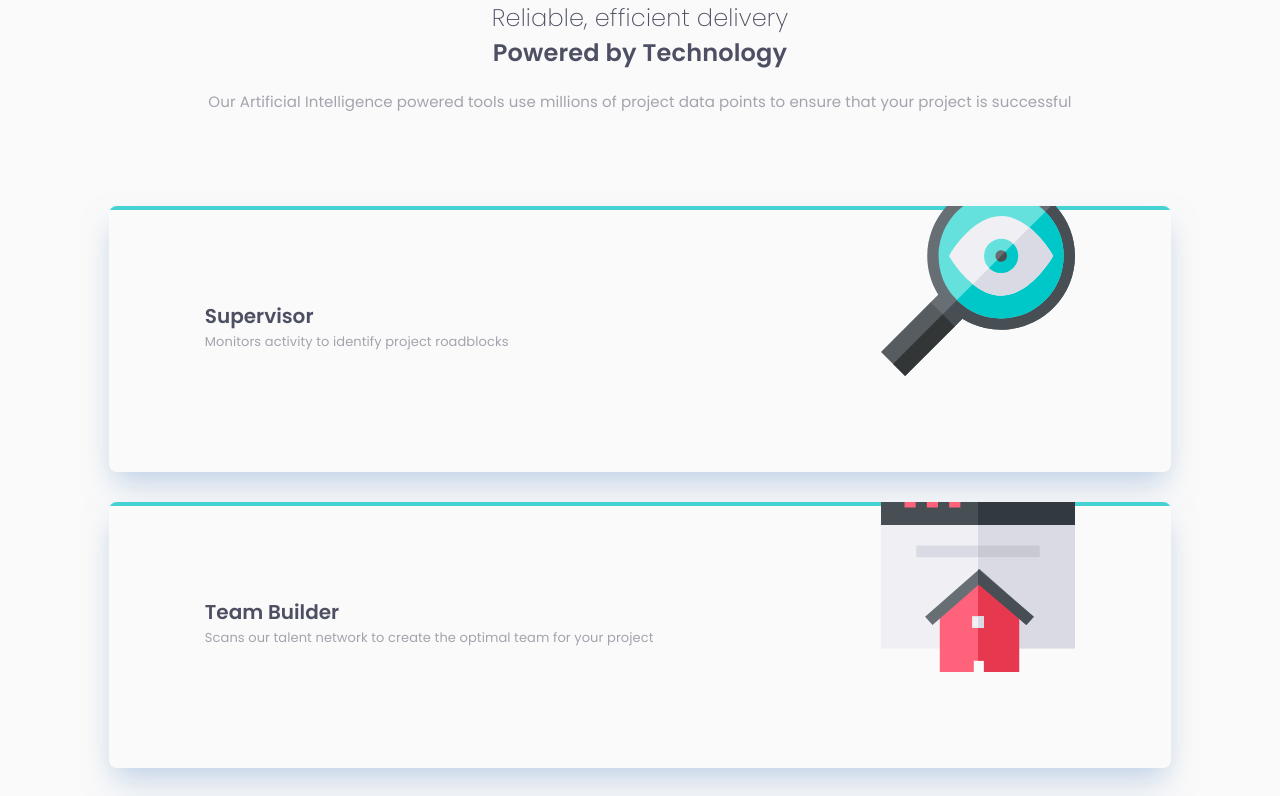
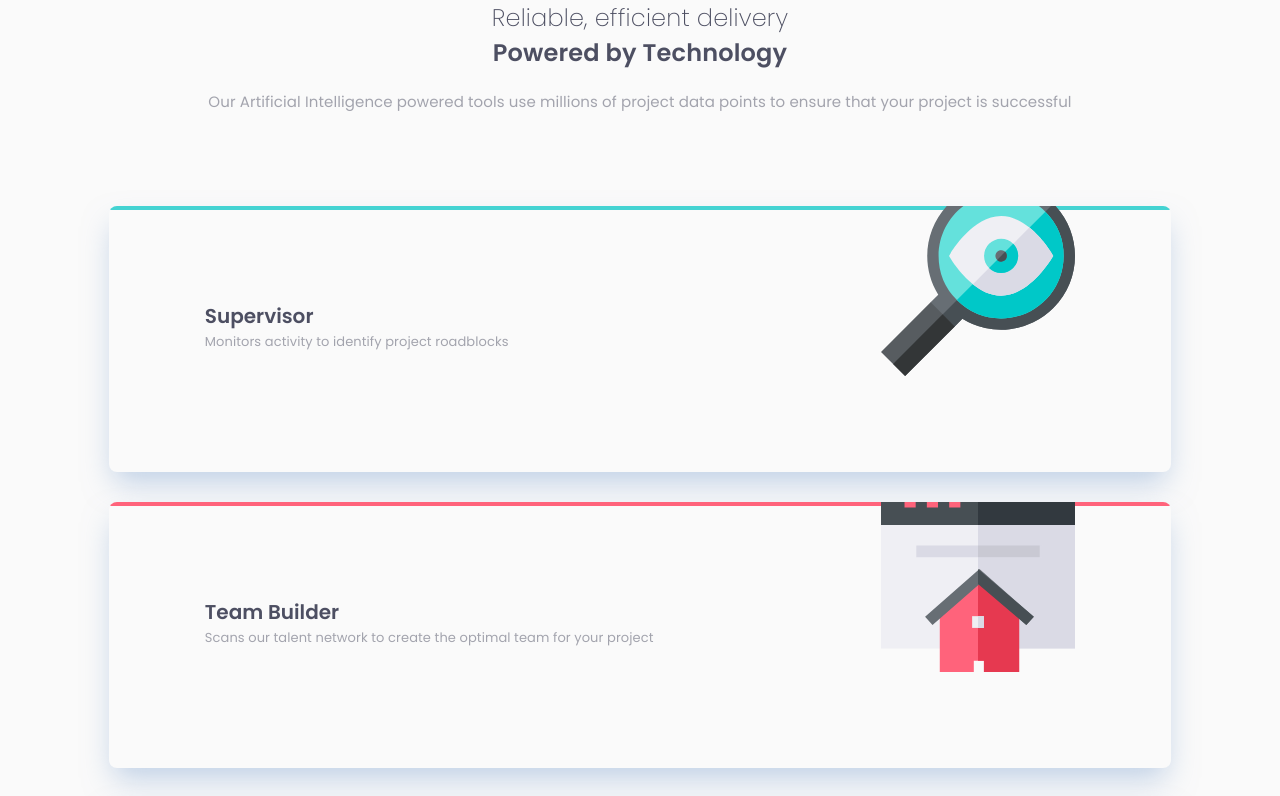
Before and after one commit to waquintero-ia/featureSection, a React (Vite) app: page / in a window 1280 px wide. Shown: the top 796 px of the page. Built offline with nearby package versions, Linux system fonts and the light colour scheme.

Commit message:
add Content component and fixed Card component

```diff
--- a/package.json
+++ b/package.json
@@ -10,6 +10,7 @@
     "preview": "vite preview"
   },
   "dependencies": {
+    "prop-types": "^15.8.1",
     "react": "^18.3.1",
     "react-dom": "^18.3.1"
   },
--- a/src/component/Card.jsx
+++ b/src/component/Card.jsx
@@ -1,65 +1,25 @@
+import card from '../data/card.json'
+import Content from './Content'
+
 const Card = () =>{
   const composition_article = 'grid grid-row-4'
-  const composition_card__container = 'bg-white-100 col-span-1 w-[82.94vw] min-h-[33.28vh] rounded-[8px] shadow-card-shadow overflow-hidden'
-  const composition_card__description = 'relative h-full text-grey-900'
-  const composition_title = 'text-[20px] font-semibold'
-  const composition_description = 'text-[13px] tracking-[0.09px] leading-[170%] opacity-50'
 
   return(
     <>
       <article className={`flow__cards ${composition_article}`}>
-        <div className={`card__container card__cyan ${composition_card__container}`}>
-          <div className={`card__description ${composition_card__description}`}>
-            <h2 className={`title ${composition_title}`}>
-              Supervisor
-            </h2>
-            <p className={`description ${composition_description}`}>
-              Monitors activity to identify project roadblocks
-            </p>
-            <picture className="absolute bottom-0 right-0">
-              <img className="w-[15.2vw]" src="./images/icon-supervisor.svg" alt="Magnifying glass icon with an eye in the middle, observing." />
-            </picture>
-          </div>
-        </div>
-        <div className={`card__container card__cyan ${composition_card__container}`}>
-          <div className={`card__description ${composition_card__description}`}>
-            <h2 className={`title ${composition_title}`}>
-              Team Builder
-            </h2>
-            <p className={`description ${composition_description}`}>
-              Scans our talent network to create the optimal team for your project
-            </p>
-            <picture className="absolute block bottom-0 right-0">
-              <img className="w-[15.2vw]" src="./images/icon-team-builder.svg" alt="Magnifying glass icon with an eye in the middle, observing." />
-            </picture>
-          </div>
-        </div>
-        <div className={`card__container card__cyan ${composition_card__container}`}>
-          <div className={`card__description ${composition_card__description}`}>
-            <h2 className={`title ${composition_title}`}>
-              Karma
-            </h2>
-            <p className={`description ${composition_description}`}>
-              Regularly evaluates our talent to ensure quality
-            </p>
-            <picture className="absolute bottom-0 right-0">
-              <img className="w-[15.2vw]" src="./images/icon-karma.svg" alt="Magnifying glass icon with an eye in the middle, observing." />
-            </picture>
-          </div>
-        </div>
-        <div className={`card__container card__cyan ${composition_card__container}`}>
-          <div className={`card__description ${composition_card__description}`}>
-            <h2 className={`title ${composition_title}`}>
-              Calculator
-            </h2>
-            <p className={`description ${composition_description}`}>
-              Uses data from past projects to provide better delivery estimates
-            </p>
-            <picture className="absolute bottom-0 right-0">
-              <img className="w-[15.2vw]" src="./images/icon-calculator.svg" alt="Magnifying glass icon with an eye in the middle, observing." />
-            </picture>
-          </div>
-        </div>
+        {
+          card.map(card => (
+            <Content
+              key={card.title}
+              title={card.title}
+              description={card.description}
+              image={card.image}
+              alt={card.alt}
+              color={card.color}
+              position={card.position}
+            />
+          ))
+        }
       </article>
     </>
   )
--- /dev/null
+++ b/src/component/Content.jsx
@@ -0,0 +1,37 @@
+import PropTypes from 'prop-types';
+
+const Content = ({title, description, image, alt, color, position}) => {
+  const composition_card__container = 'bg-white-100 col-span-1 w-[82.94vw] min-h-[33.28vh] rounded-[8px] shadow-card-shadow overflow-hidden'
+  const composition_card__description = 'relative h-full text-grey-900'
+  const composition_title = 'text-[20px] font-semibold'
+  const composition_description = 'text-[13px] tracking-[0.09px] leading-[170%] opacity-50'
+
+  return(
+    <>
+      <div className={`card__container card__${color} ${composition_card__container} ${position}`}>
+        <div className={`card__description ${composition_card__description}`}>
+          <h2 className={`title ${composition_title}`}>
+            {title}
+          </h2>
+          <p className={`description ${composition_description}`}>
+            {description}
+          </p>
+          <picture className="absolute bottom-0 right-0">
+            <img className="w-[15.2vw]" src={image} alt={alt} />
+          </picture>
+        </div>
+      </div>
+    </>
+  )
+}
+
+Content.propTypes = {
+  title: PropTypes.string.isRequired,
+  description: PropTypes.string.isRequired,
+  image: PropTypes.string.isRequired,
+  alt: PropTypes.string.isRequired,
+  color: PropTypes.string.isRequired,
+  position: PropTypes.string.isRequired,
+};
+
+export default Content
--- /dev/null
+++ b/src/data/card.json
@@ -0,0 +1,35 @@
+[
+  {
+    "title": "Supervisor",
+    "description": "Monitors activity to identify project roadblocks",
+    "image": "./images/icon-supervisor.svg",
+    "alt": "Magnifying glass icon with an eye in the middle, observing",
+    "color": "cyan",
+    "position": "col-span-1"
+  },
+  {
+    "title": "Team Builder",
+    "description": "Scans our talent network to create the optimal team for your project",
+    "image": "./images/icon-team-builder.svg",
+    "alt": "litte house red wrapper by a browser",
+    "color": "red",
+    "position": "col-span-2"
+  },
+  {
+    "title": "Karma",
+    "description": "Regularly evaluates our talent to ensure quality",
+    "image": "./images/icon-karma.svg",
+    "alt": "A lit lightbulb.",
+    "color": "orange",
+    "position": "col-span-2"
+  },
+  {
+    "title": "Calculator",
+    "description": "Uses data from past projects to provide better delivery estimates",
+    "image": "./images/icon-calculator.svg",
+    "alt": "The monitor of an iMac",
+    "color": "blue",
+    "position": "col-span-1"
+  }
+
+]
```
Also changed, not shown: 1 other file (tests, documents, lock files or other folders).
